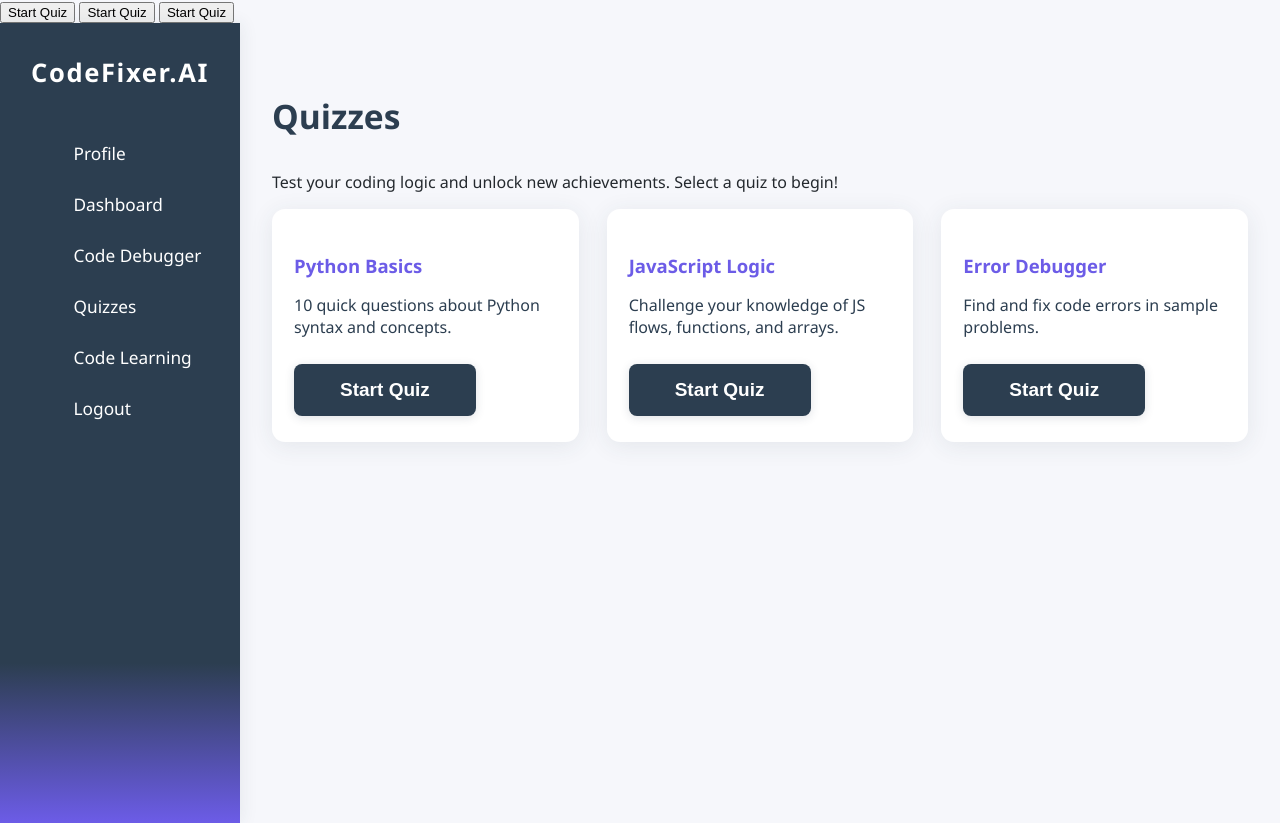
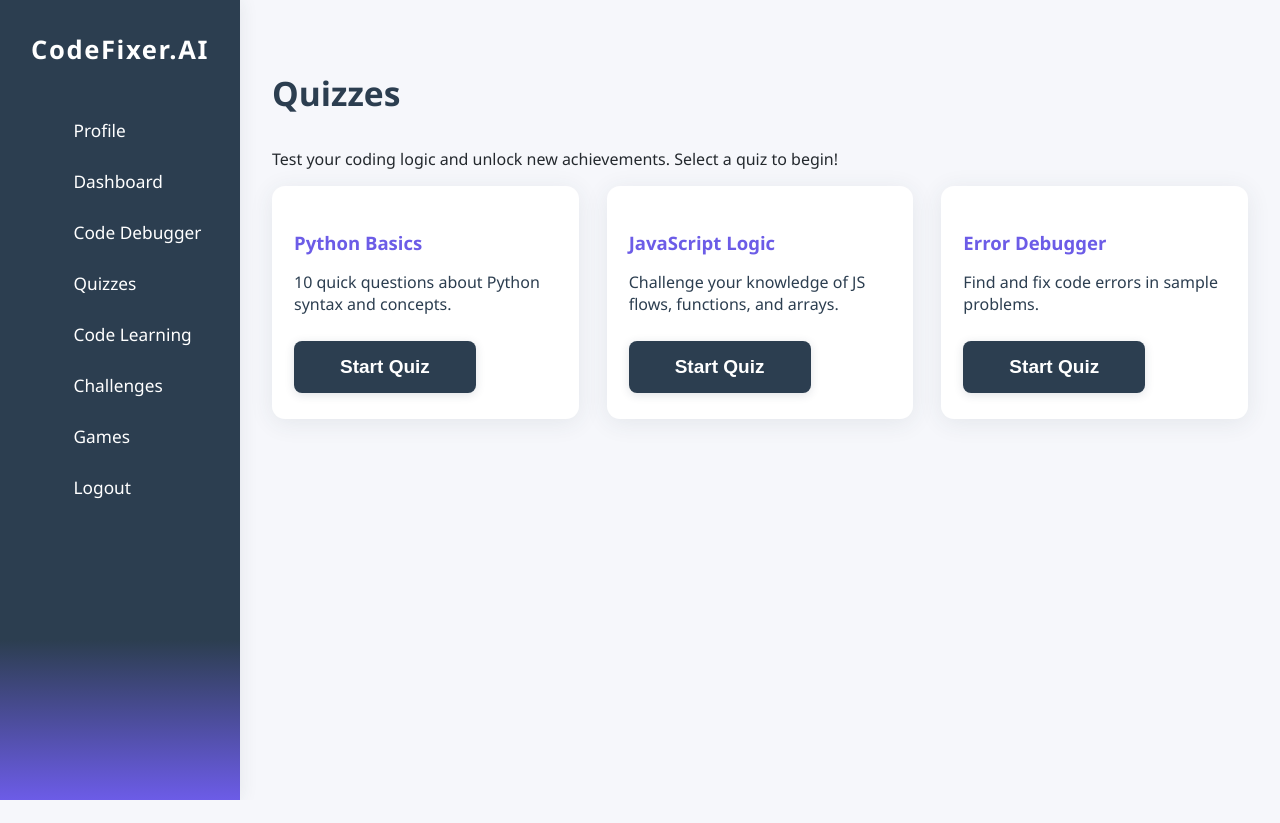
Before and after one commit to sahil5582/Codefixer.AI, a plain HTML site: page quizzes.html in a window 1280 px wide. After the commit the page ends 800 px from the top, so only its background shows below. Drawn offline with Linux system fonts and the light colour scheme.

Commit message:
quizzes.html

```diff
--- a/quizzes.html
+++ b/quizzes.html
@@ -5,10 +5,13 @@
   <title>Quizzes | CodeFixer.AI</title>
   <link rel="stylesheet" href="style.css">
 </head>
+<!-- Firebase SDKs -->
+<script src="https://www.gstatic.com/firebasejs/9.23.0/firebase-app-compat.js"></script>
+<script src="https://www.gstatic.com/firebasejs/9.23.0/firebase-auth-compat.js"></script>
+<script src="https://www.gstatic.com/firebasejs/9.23.0/firebase-firestore-compat.js"></script>
 
-<button class="start-quiz-btn" data-quiz="python">Start Quiz</button>
-<button class="start-quiz-btn" data-quiz="js">Start Quiz</button>
-<button class="start-quiz-btn" data-quiz="debugger">Start Quiz</button>
+<!-- Your custom script -->
+<script src="script.js"></script>
 
 
 <body>
@@ -24,6 +27,8 @@
           <li><a href="code-debugger.html">Code Debugger</a></li>
           <li><a href="quizzes.html">Quizzes</a></li>
           <li><a href="learn.html">Code Learning</a></li>
+          <li><a href="challenges.html">Challenges</a></li>
+          <li><a href="game.html">Games</a></li>
           <li><a href="#" id="logout-btn">Logout</a></li>
   </ul>
 </nav>
```
Lines whose indentation alone changed are shown as unchanged.
